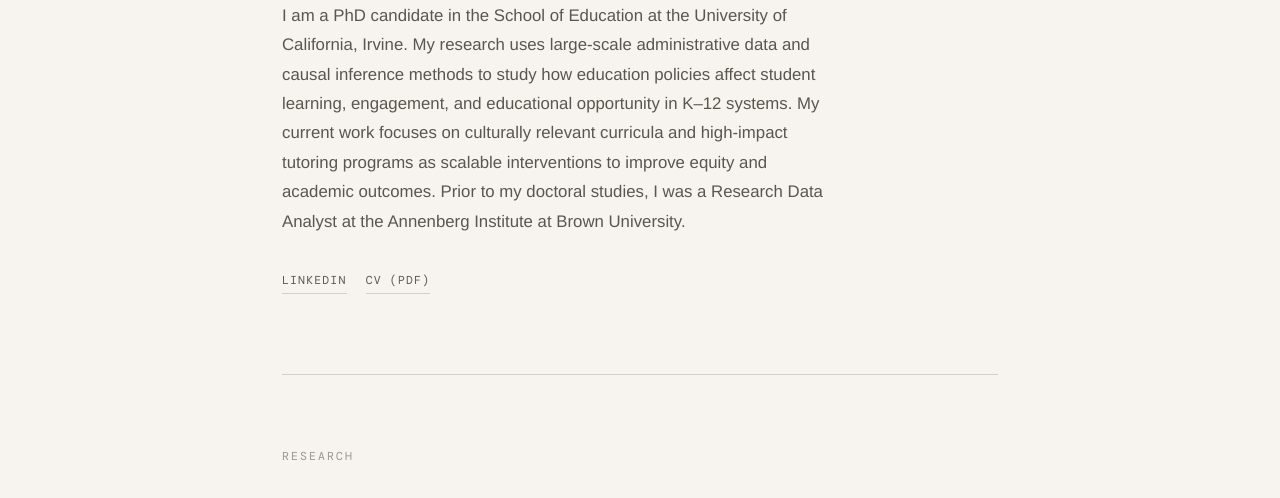
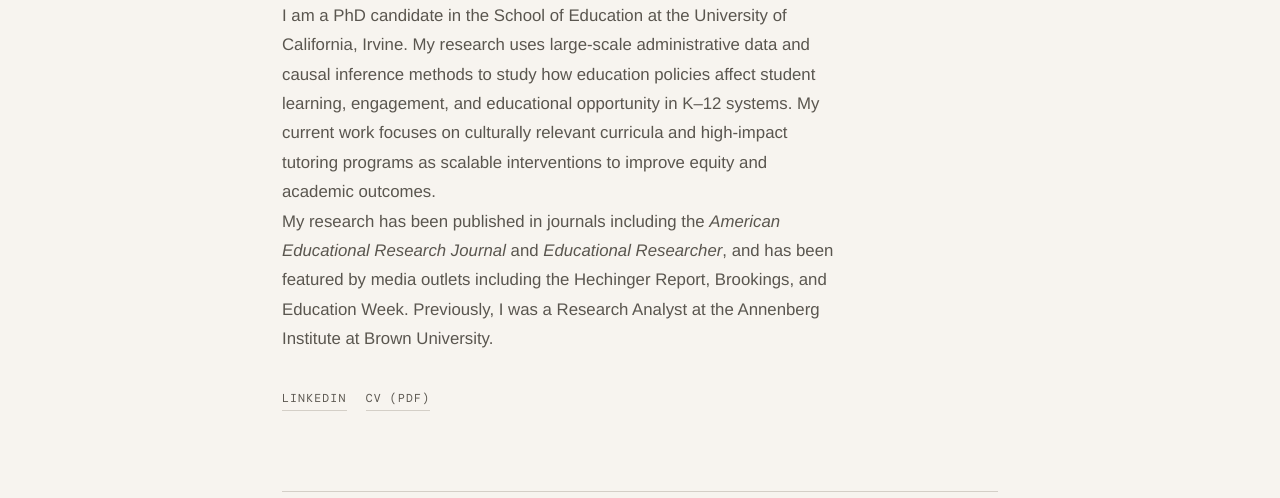
Before and after one commit to birajbisht/birajbisht.github.io, a website: page index.html in a window 1280 px wide. Shown: the part 297-795 px from the top of the page. Drawn offline with nearby package versions, Linux system fonts and the light colour scheme; a web font is replaced by a local one.

Commit message:
split bio into two paragraphs, italicize journal titles

```diff
--- a/index.html
+++ b/index.html
@@ -263,8 +263,13 @@
         My research uses large-scale administrative data and causal inference methods to study
         how education policies affect student learning, engagement, and educational opportunity
         in K–12 systems. My current work focuses on culturally relevant curricula and
-        high-impact tutoring programs as scalable interventions to improve equity and academic outcomes. Prior to my doctoral studies, I was a Research
-        Data Analyst at the Annenberg Institute at Brown University.
+        high-impact tutoring programs as scalable interventions to improve equity and academic outcomes.
+      </p>
+      <p class="hero-desc">
+        My research has been published in journals including the <em>American Educational Research
+        Journal</em> and <em>Educational Researcher</em>, and has been featured by media outlets including
+        the Hechinger Report, Brookings, and Education Week. Previously, I was a Research
+        Analyst at the Annenberg Institute at Brown University.
       </p>
       <div class="hero-links">
         <a href="https://linkedin.com/in/birajbisht" target="_blank">LinkedIn</a>
```
